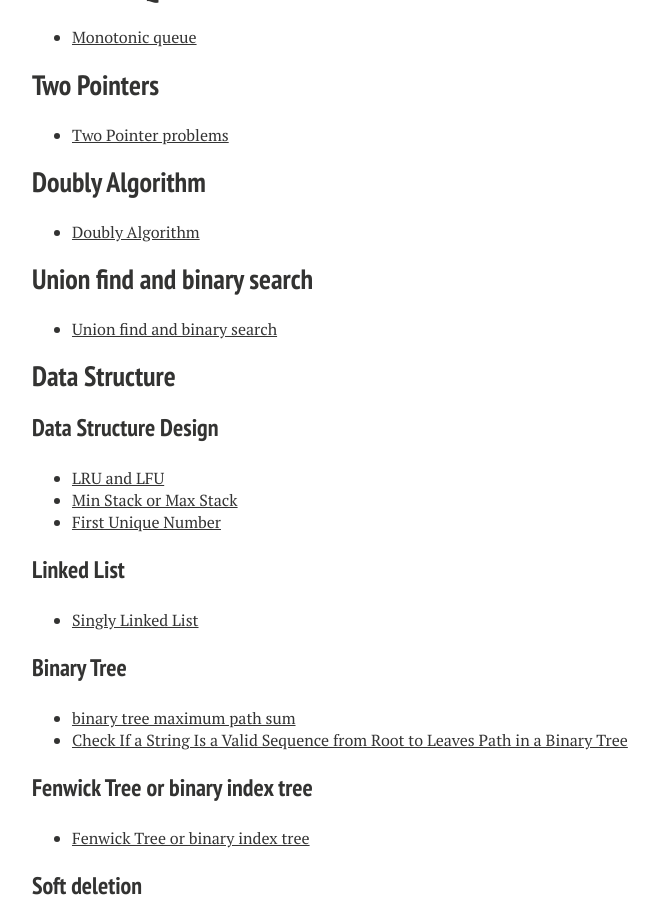
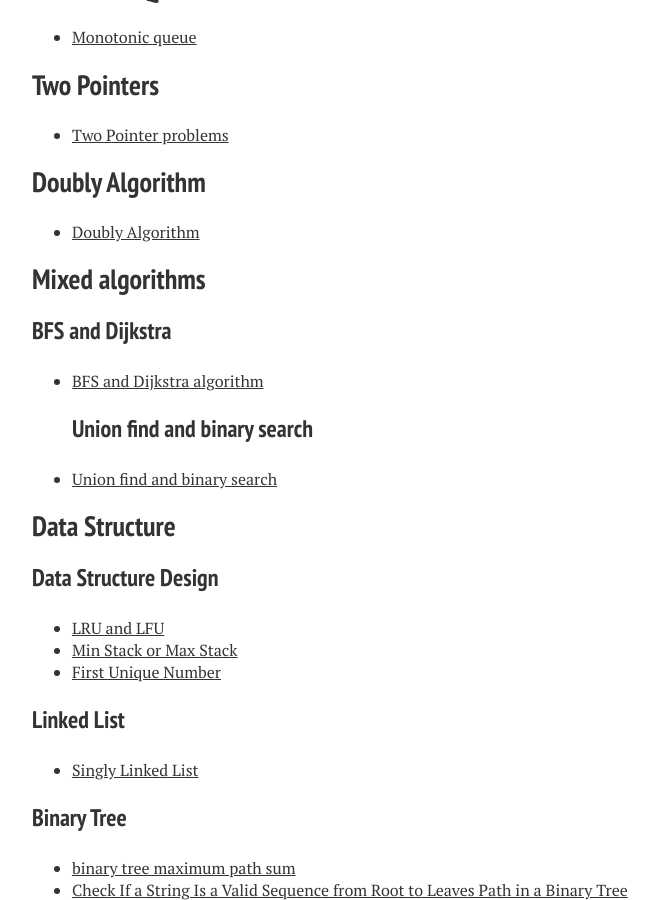
Before and after one commit to xiaokeshen/xiaokeshen.github.io, a Jekyll site: the page built from blog/index.md, in a window 1280 px wide and 900 px high, scrolled down 1976 px. Shown: the whole window, without its empty margins (288-947 px from the left). Built offline with Jekyll 4.4.1, drawn with Linux system fonts in a browser that asks for light colours; nearby versions of some CDN libraries; some of the changed text lies outside the part shown.

Commit message:
add a problem which can use BFS and dijkstra algorithms

```diff
--- a/blog/index.md
+++ b/blog/index.md
@@ -75,7 +75,11 @@ My 'Serious' coding got started since I became a student as a Computer Science M
 ## Doubly Algorithm
 - [Doubly Algorithm](https://medium.com/@jim.morris.shen/doubly-algorithm-d7eb1f32155?source=friends_link&sk=79c782ac6aca25bd74592cc540039967)
 
-## Union find and binary search
+## Mixed algorithms
+
+### BFS and Dijkstra
+- [BFS and Dijkstra algorithm](https://medium.com/@jim.morris.shen/bfs-dijkstra-c46de5cb1f0b?source=friends_link&sk=f9cc2b3f457dc7f8731d99d5881994db)
+### Union find and binary search
 - [Union find and binary search](https://medium.com/@jim.morris.shen/union-find-and-binary-search-ddbdee684641?source=friends_link&sk=4e4ce2ecd1f64c2341190554cb2a02d2)
 
 ## Data Structure
```
